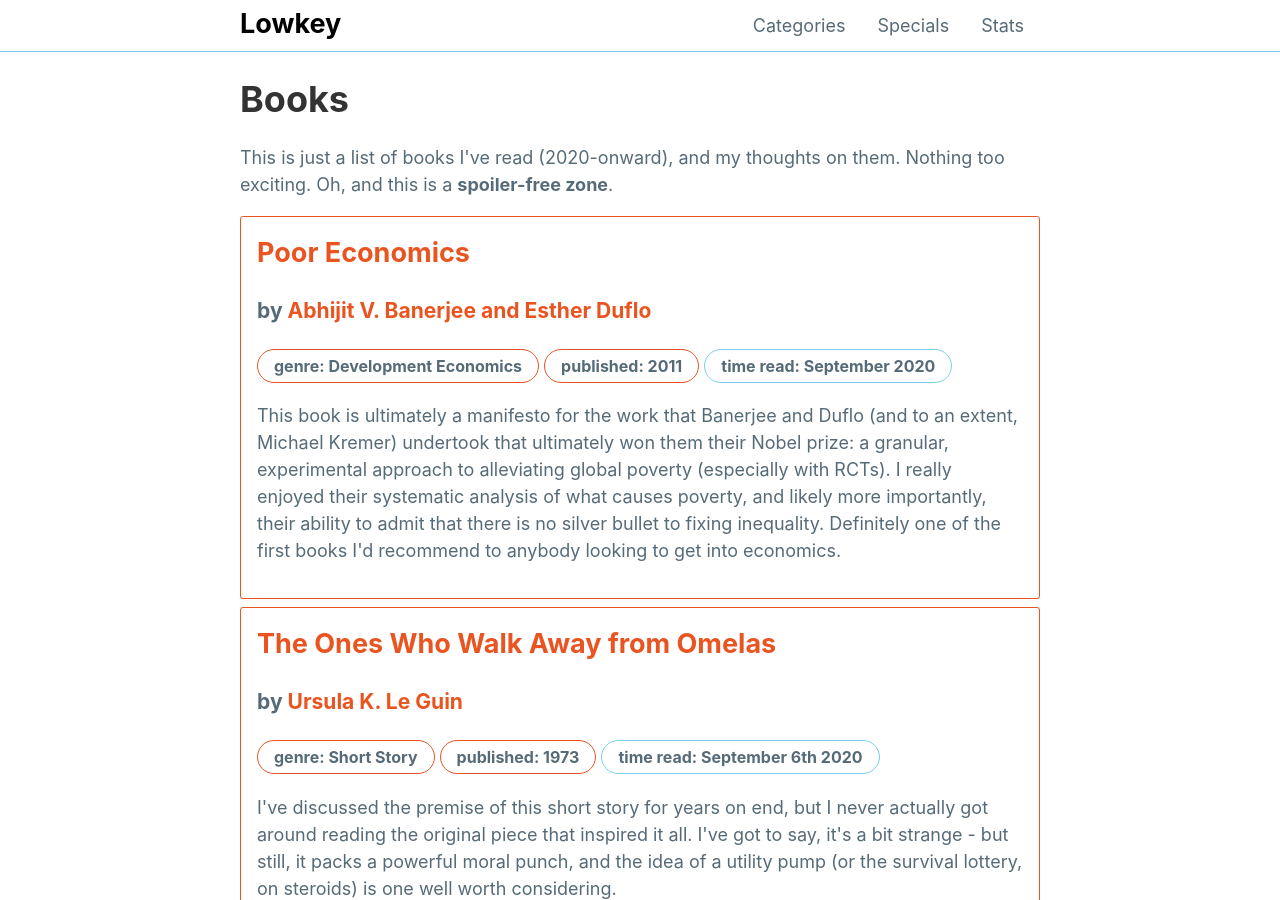
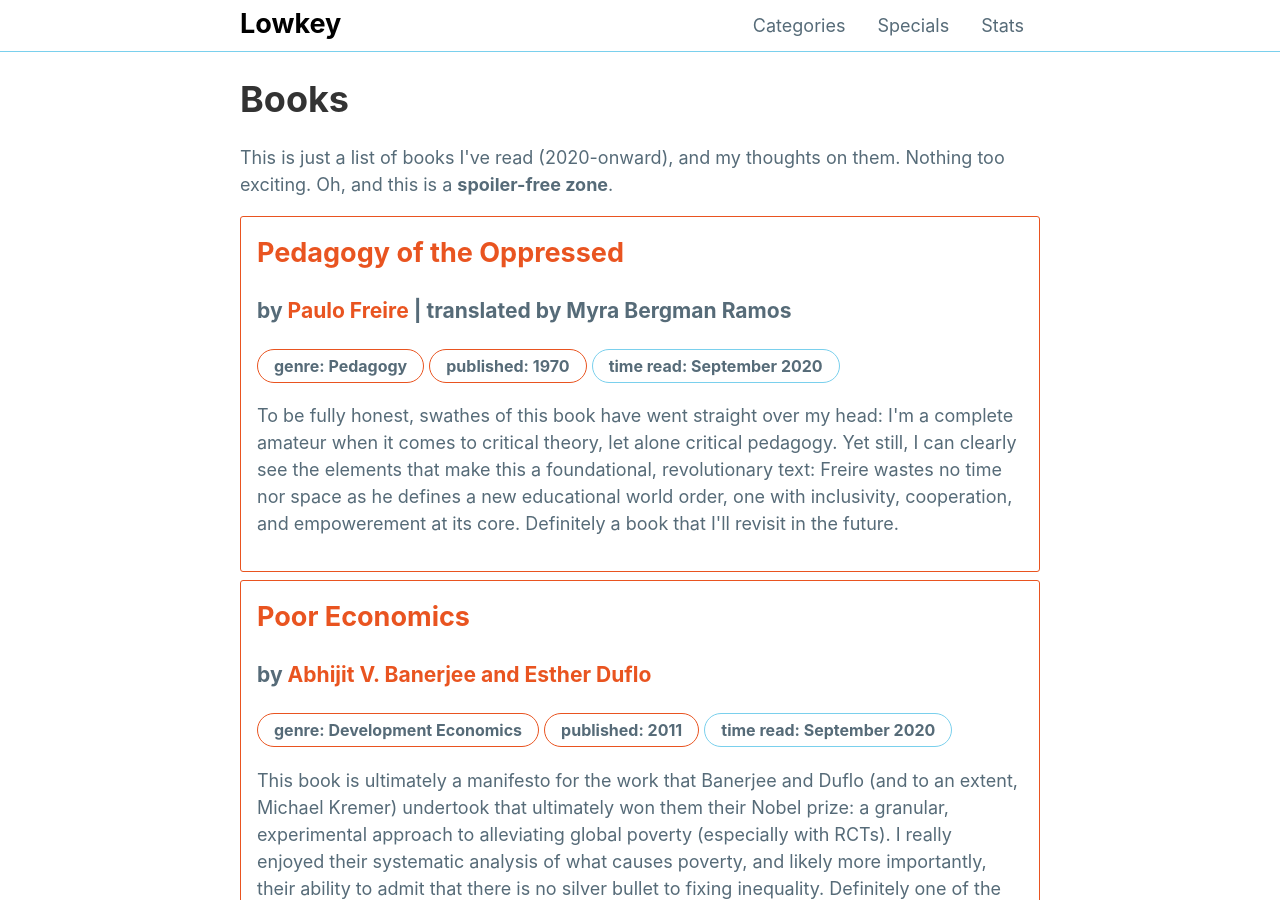
Before and after one commit to mattxwang/lowkey, a Jekyll site: the page built from stats/books.html, in a window 1280 px wide and 900 px high. Built offline with Jekyll 4.4.1, drawn with Linux system fonts in a browser that asks for light colours.

Commit message:
pedagogy of the oppressed

```diff
--- a/_data/books.yml
+++ b/_data/books.yml
@@ -149,3 +149,12 @@ pooreconomics:
   time_read: September 2020
   thoughts: >
     This book is ultimately a manifesto for the work that Banerjee and Duflo (and to an extent, Michael Kremer) undertook that ultimately won them their Nobel prize: a granular, experimental approach to alleviating global poverty (especially with RCTs). I really enjoyed their systematic analysis of what causes poverty, and likely more importantly, their ability to admit that there is no silver bullet to fixing inequality. Definitely one of the first books I'd recommend to anybody looking to get into economics.
+pedagogyoftheoppressed:
+  title: Pedagogy of the Oppressed
+  author: Paulo Freire
+  translator: Myra Bergman Ramos
+  genre: Pedagogy
+  year_published: 1970
+  time_read: September 2020
+  thoughts: >
+    To be fully honest, swathes of this book have went straight over my head: I'm a complete amateur when it comes to critical theory, let alone critical pedagogy. Yet still, I can clearly see the elements that make this a foundational, revolutionary text: Freire wastes no time nor space as he defines a new educational world order, one with inclusivity, cooperation, and empowerement at its core. Definitely a book that I'll revisit in the future.
```
